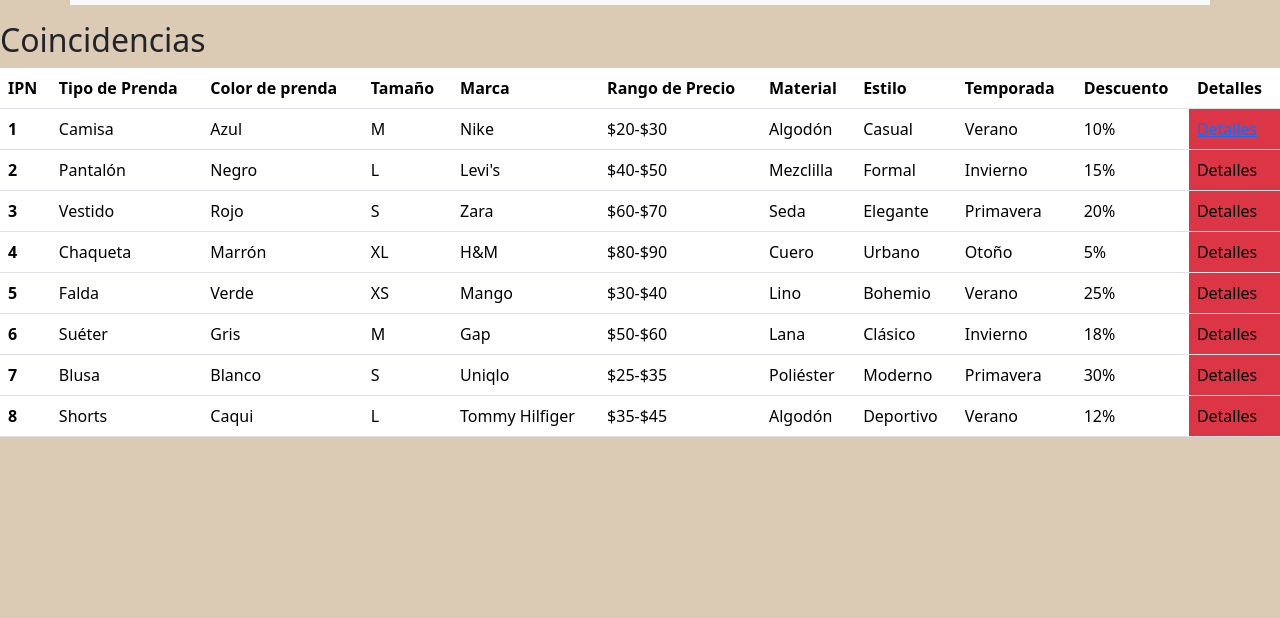
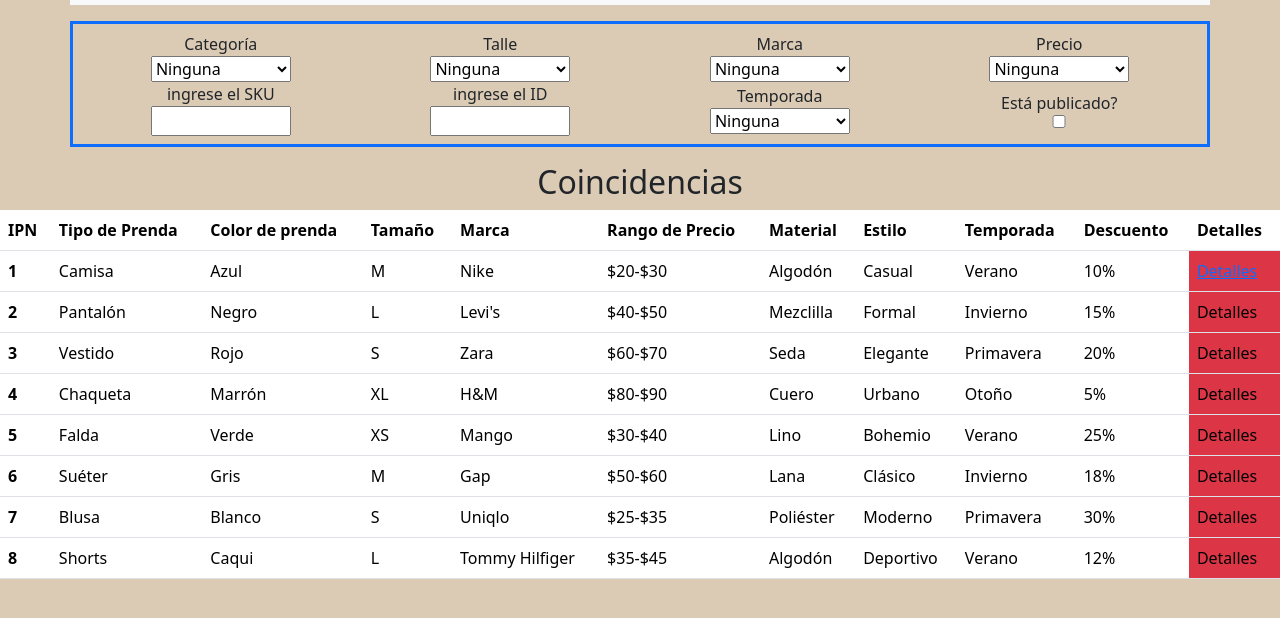
Before and after one commit to tomorrow142/ProyectoIPNAxelRomero, a plain HTML site: page Proyecto IPN Axel Romero/index.html in a window 1280 px wide. Shown: the part 54-672 px from the top of the page. Drawn offline with nearby package versions, Linux system fonts and the light colour scheme.

Commit message:
Reconstruido apartado de filtros con Bootstrap y modificados nombres de la barra de navegación

```diff
--- a/Proyecto IPN Axel Romero/index.html
+++ b/Proyecto IPN Axel Romero/index.html
@@ -20,16 +20,16 @@
           </button>
           <div class="offcanvas offcanvas-end" tabindex="-1" id="offcanvasNavbar" aria-labelledby="offcanvasNavbarLabel">
             <div class="offcanvas-header">
-              <h5 class="offcanvas-title" id="offcanvasNavbarLabel">Offcanvas</h5>
+              <h5 class="offcanvas-title" id="offcanvasNavbarLabel">IPN</h5>
               <button type="button" class="btn-close" data-bs-dismiss="offcanvas" aria-label="Close"></button>
             </div>
             <div class="offcanvas-body">
               <ul class="navbar-nav justify-content-end flex-grow-1 pe-3">
                 <li class="nav-item">
-                  <a class="nav-link active" aria-current="page" href="#">pagina 1</a>
+                  <a class="nav-link active" aria-current="page" href="/index.html">Filtros y lista</a>
                 </li>
                 <li class="nav-item">
-                  <a class="nav-link" href="#">pagina 2</a>
+                  <a class="nav-link" href="/editar.html">ver producto</a>
                 </li>
                 <li class="nav-item">
                   <a class="nav-link" href="#">pagina 3</a>
@@ -40,9 +40,78 @@
         </div>
     <!--end of header-->
             <!--filter-->
+              <section class="container d-flex flex-wrap justify-content-between align-items-center border border-primary p-2 b border-3">
+                <div class="d-flex flex-column align-items-center w-25">
+                <label for="category">Categoría</label>
+                <select id="category" class="w-50">
+                  <option selected>Ninguna</option>
+                  <option>categoría 1</option>
+                  <option>categoría 2</option>
+                  <option>categoría 3</option>
+                  </select>
+                </div>
+                <div class="d-flex flex-column align-items-center w-25">
+                  <label for="Talle">Talle</label>
+                  <select id="Talle" class="w-50">
+                    <option selected>Ninguna</option>
+                    <option>Talle 1</option>
+                    <option>Talle 2</option>
+                    <option>Talle 3</option>
+                    </select>
+                  </div>
+                            <div class="d-flex flex-column align-items-center w-25">
+                              <label for="Marca">Marca</label>
+                              <select id="Marca" class="w-50">
+                                <option selected>Ninguna</option>
+                                <option>Marca 1</option>
+                                <option>Marca 2</option>
+                                <option>Marca 3</option>
+                                </select>
+                              </div>
+                              <div class="d-flex flex-column align-items-center w-25">
+                                <label for="Precio">Precio</label>
+                                <select id="Precio" class="w-50">
+                                  <option selected>Ninguna</option>
+                                  <option>Precio 1</option>
+                                  <option>Precio 2</option>
+                                  <option>Precio 3</option>
+                                  </select>
+                                </div>
+                                <div class="d-flex flex-column align-items-center w-25">
+                                  <label for="sku">ingrese el SKU</label>
+                                  <input type="text" class="w-50" id="sku">
+                              </div>
+                                <!--<div class="d-flex flex-column align-items-center w-25">
+                                  <label for="SKU">SKU</label>
+                                  <select id="SKU" class="c">
+                                    <option selected>Ninguna</option>
+                                    <option>categoría 1</option>
+                                    <option>categoría 2</option>
+                                    <option>categoría 3</option>
+                                    </select>
+                                  </div>-->
+                                  <div class="d-flex flex-column align-items-center w-25">
+                                    <label for="id">ingrese el ID</label>
+                                    <input type="text" class="w-50" id="id">
+                                </div>
+                                  <div class="d-flex flex-column align-items-center w-25">
+                                    <label for="Temporada">Temporada</label>
+                                    <select id="Temporada" class="w-50">
+                                      <option selected>Ninguna</option>
+                                      <option>Verano</option>
+                                      <option>Invierno</option>
+                                      <option>Primavera</option>
+                                      <option>Otoño</option>
+                                      </select>
+                                    </div>
+                                        <div class="d-flex flex-column align-items-center w-25">
+                                          <label for="Publicado">Está publicado?</label>
+                                          <input type="checkbox" class="w-50" id="publicado">
+                                        </div>
+              </section>
             <!--filter-->
                 <!--Table-->
-                <h2 class="justify-content-center" id="h2_coincidencias">Coincidencias</h2>
+                <h2 class="d-flex pt-3 justify-content-center" id="h2_coincidencias">Coincidencias</h2>
             <table class="table">
                 <thead class="thead-dark">
                   <tr>
```
